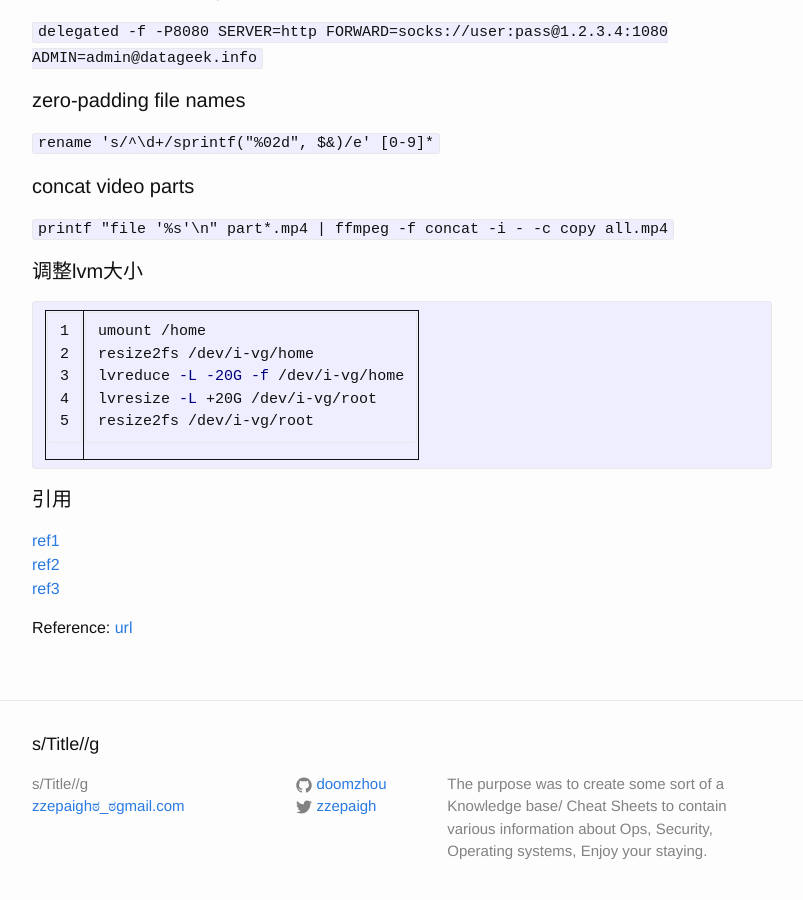
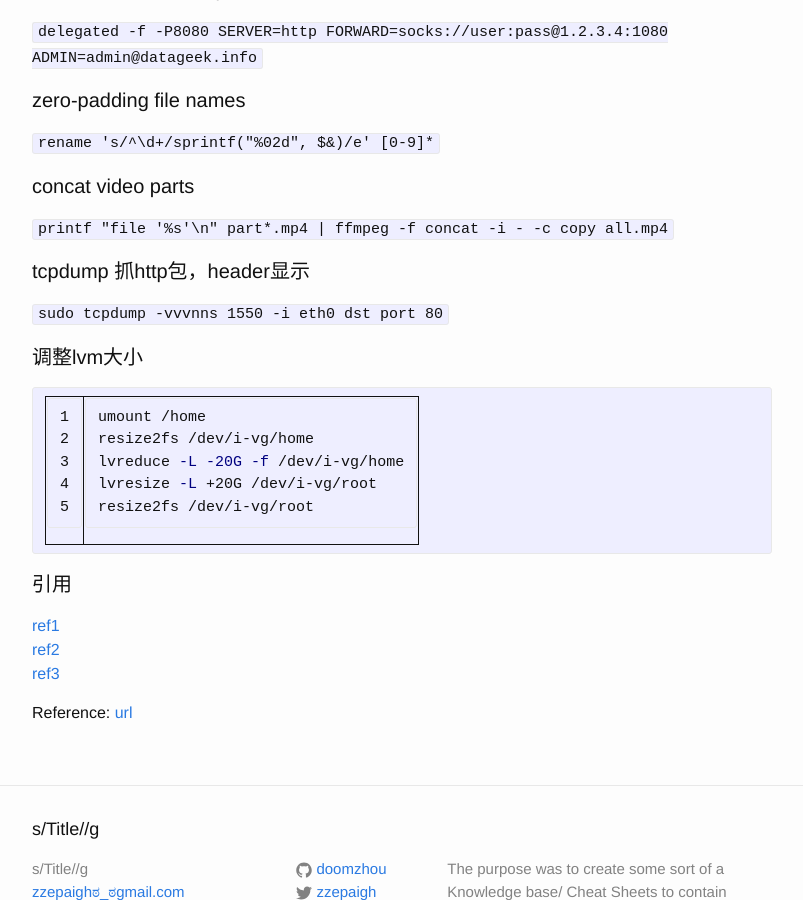
Before and after one commit to doomzhou/doomzhou.github.io, a Jekyll site: the page built from _posts/2014-11-04-Linux-Tip.md, in a window 1280 px wide and 900 px high, scrolled down 3811 px. Shown: the whole window, without its empty margins (238-1041 px from the left). Built offline with Jekyll 4.4.1, drawn with Linux system fonts in a browser that asks for light colours; Markdown is read by kramdown in place of the engine named in the settings.

Commit message:
onlinefix

```diff
--- a/_posts/2014-11-04-Linux-Tip.md
+++ b/_posts/2014-11-04-Linux-Tip.md
@@ -153,6 +153,10 @@ FROM    student_marks,
 
 `printf "file '%s'\n" part*.mp4 | ffmpeg -f concat -i - -c copy all.mp4`
 
+#### tcpdump 抓http包，header显示
+
+`sudo tcpdump -vvvnns 1550 -i eth0 dst port 80`
+
 ####调整lvm大小
 
 {% highlight bash linenos %}
```
